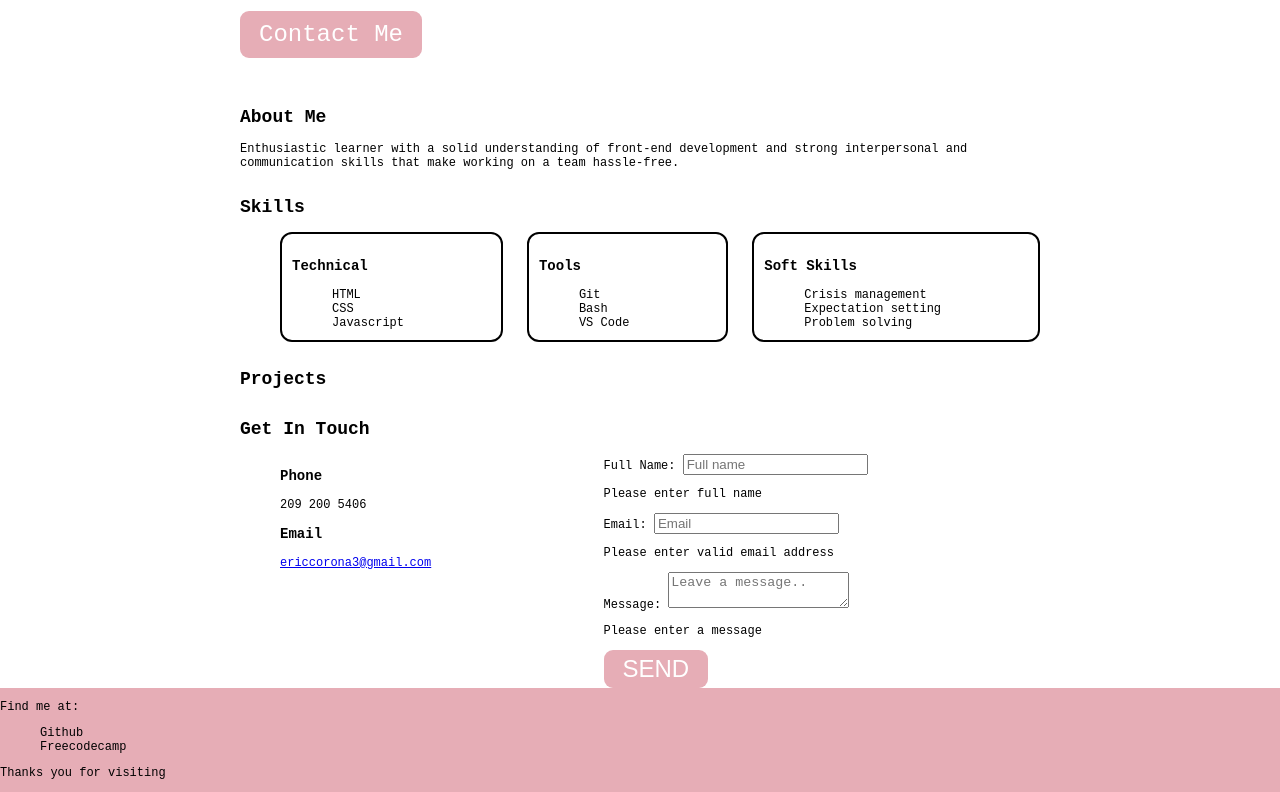
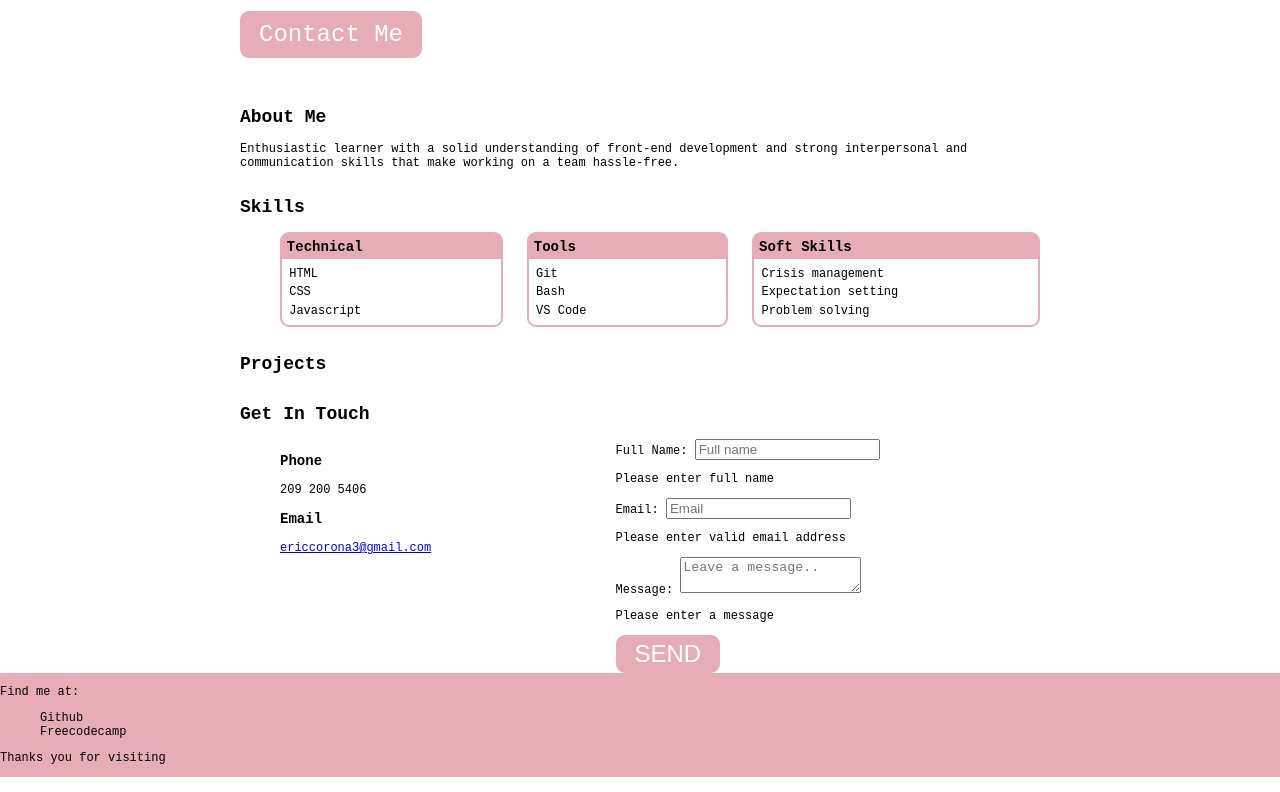
Before and after one commit to ericcorona1/Professional_Page, a plain HTML site: page index.html in a window 1280 px wide. Shown: the part 708-1500 px from the top of the page. Drawn offline with Linux system fonts and the light colour scheme.

Commit message:
created list card

```diff
--- a/index.html
+++ b/index.html
@@ -66,25 +66,25 @@
             <h2 id="skills-title">Skills</h2>
           </header>
           <ul class="primary-skills" role="list">
-            <li>
-              <h3>Technical</h3>
-              <ul class="technical-list" role="list">
+            <li class="card">
+              <h3 class="card-title">Technical</h3>
+              <ul class="card-list" role="list">
                 <li>HTML</li>
                 <li>CSS</li>
                 <li>Javascript</li>
               </ul>
             </li>
-            <li>
-              <h3>Tools</h3>
-              <ul class="tool-list" role="list">
+            <li class="card">
+              <h3 class="card-title">Tools</h3>
+              <ul class="card-list" role="list">
                 <li>Git</li>
                 <li>Bash</li>
                 <li>VS Code</li>
               </ul>
             </li>
-            <li>
-              <h3>Soft Skills</h3>
-              <ul class="soft-list" role="list">
+            <li class="card">
+              <h3 class="card-title">Soft Skills</h3>
+              <ul class="card-list" role="list">
                 <li>Crisis management</li>
                 <li>Expectation setting</li>
                 <li>Problem solving</li>
--- a/style.css
+++ b/style.css
@@ -348,13 +348,30 @@ nav a:focus {
   display: grid;
   grid-auto-flow: row;
   grid-auto-rows: auto;
-  column-gap: 2em;
+  gap: 2em;
 }
 
-.primary-skills > li {
-  border: 2px solid black;
-  border-radius: 1em;
-  padding: 10px;
+.card {
+  border: 2px solid var(--nav-color);
+  border-radius: var(--outline-radius);
+}
+
+.card-title {
+  background: var(--nav-color);
+  width: 100%;
+  margin-top: 0;
+  margin-bottom: 0;
+  border-top-left-radius: 0.5rem;
+  border-top-right-radius: 0.5rem;
+  padding: 0.4rem;
+}
+
+.card-list {
+  padding: 0.4rem;
+}
+
+.card-list li {
+  padding: 0.2rem;
 }
 
 @media screen and (min-width: 500px) {
@@ -369,6 +386,7 @@ nav a:focus {
   display: grid;
   grid-auto-flow: row;
   grid-auto-rows: auto;
+  gap: 2rem;
 }
 
 @media screen and (min-width: 500px) {
```
